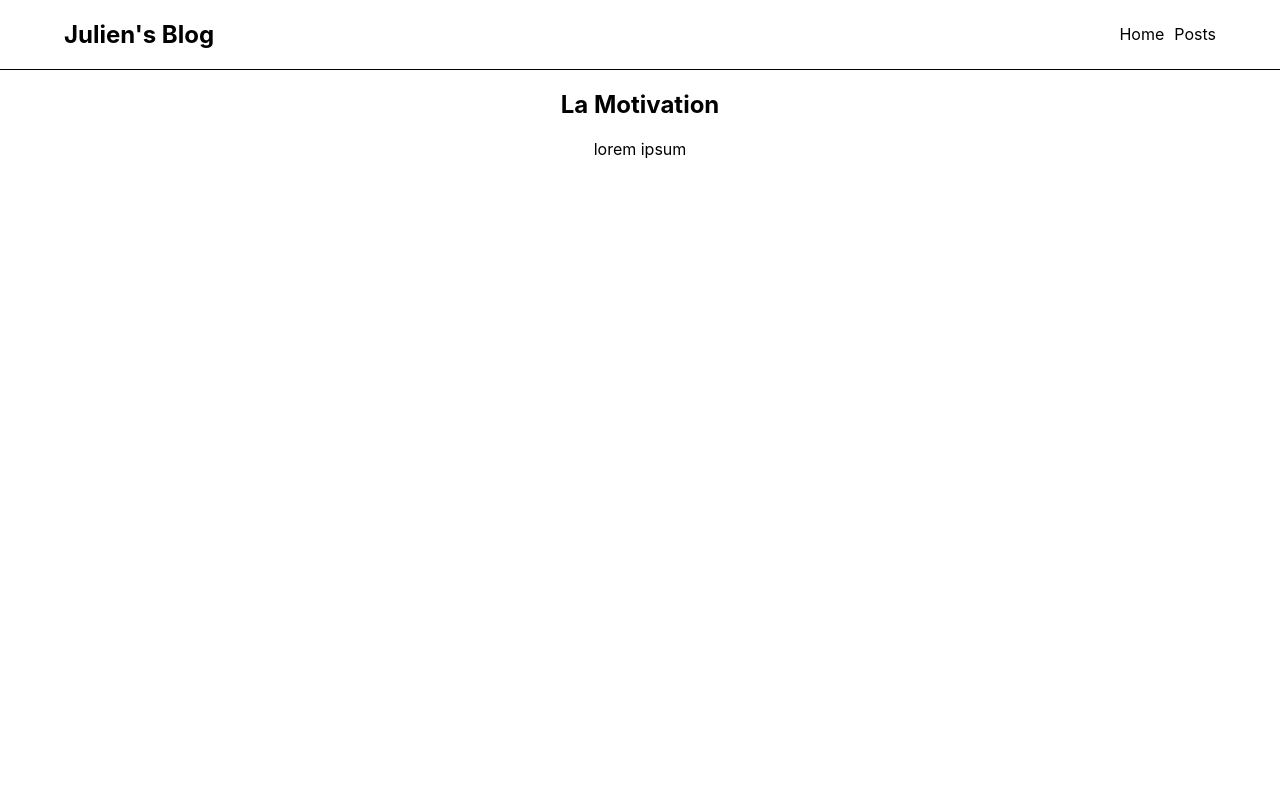
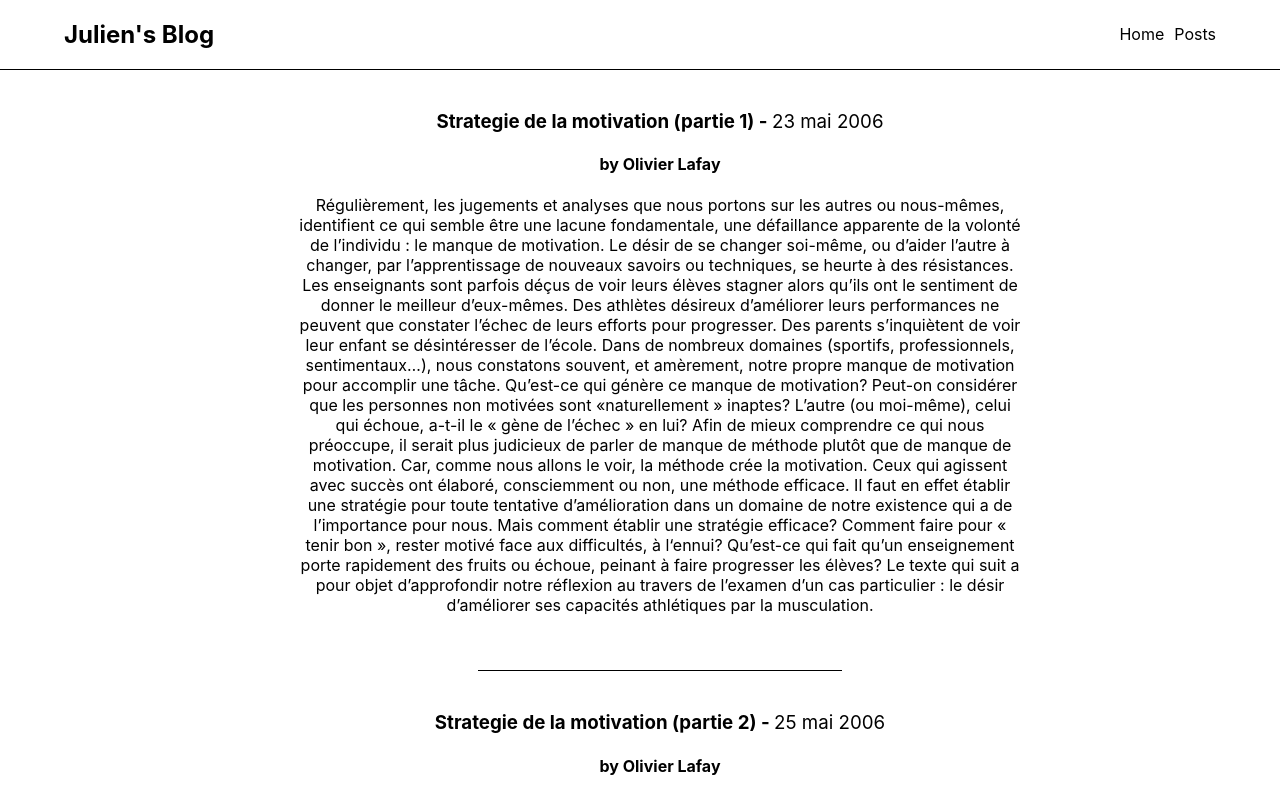
Before and after one commit to jubertram/iron-and-earth, a React (Create React App) app: page /post in a window 1280 px wide. Shown: the top 798 px of the page. Built offline with nearby package versions, Linux system fonts and the light colour scheme.

Commit message:
content of post page added

```diff
--- a/src/App.css
+++ b/src/App.css
@@ -1,5 +1,9 @@
 .App {
   text-align: center;
+}
+
+.container{
+  margin: 5vh 20vw;
 }
 
 .navbar{
@@ -19,3 +23,24 @@
 .date {
   font-weight: initial;
 }
+
+ul {
+  list-style: none;
+}
+
+li {
+  padding-bottom: 5vh;
+  margin-bottom: 5vh;
+  position: relative;
+  /* border-bottom: solid 1px; */
+}
+
+li:before {
+  content : "";
+  position: absolute;
+  left    : 25%;
+  bottom  : 0;
+  height  : 1px;
+  width   : 50%;  /* or 100px */
+  border-bottom:1px solid black;
+}
--- a/src/App.js
+++ b/src/App.js
@@ -2,8 +2,8 @@ import './App.css';
 import {createBrowserRouter, RouterProvider, Outlet} from 'react-router-dom';
 import Root from './routes/root';
 import Post from './routes/post';
-import Navbar from './components/navbar';
-import Footer from './components/footer';
+import Navbar from './components/Navbar';
+import Footer from './components/Footer';
 
 const HeaderLayout = () => (
   <>
--- /dev/null
+++ b/src/components/ArticlesList.jsx
@@ -0,0 +1,9 @@
+import {articles} from "../data.js";
+import Article from './Article.jsx';
+
+export default function ArticlesList() {
+  const list = articles.map(article =>
+    <li><Article article={article} key={article.id}/></li>
+  );
+  return <ul>{list}</ul>
+}
--- a/src/routes/post.jsx
+++ b/src/routes/post.jsx
@@ -1,8 +1,9 @@
+import ArticlesList from '../components/ArticlesList';
+
 export default function Post() {
   return(
-    <div>
-      <h2>La Motivation</h2>
-      <p>lorem ipsum </p>
+    <div className='container'>
+      <ArticlesList />
     </div>
   );
 }
--- a/src/routes/root.jsx
+++ b/src/routes/root.jsx
@@ -1,11 +1,11 @@
-import Post from '../components/article';
+import Post from '../components/Article';
 import { articles } from '../data'
 
 const lastArticle = articles[articles.length - 1];
 
 export default function Root() {
   return (
-    <div>
+    <div className='container'>
     <h1>Welcome to my website</h1>
 
     <h2>Last Post</h2>
```
Also changed, not shown: src/components/Article.jsx (renamed from src/components/article.jsx), src/components/Footer.jsx (renamed from src/components/footer.jsx), src/components/Navbar.jsx (renamed from src/components/navbar.jsx).
